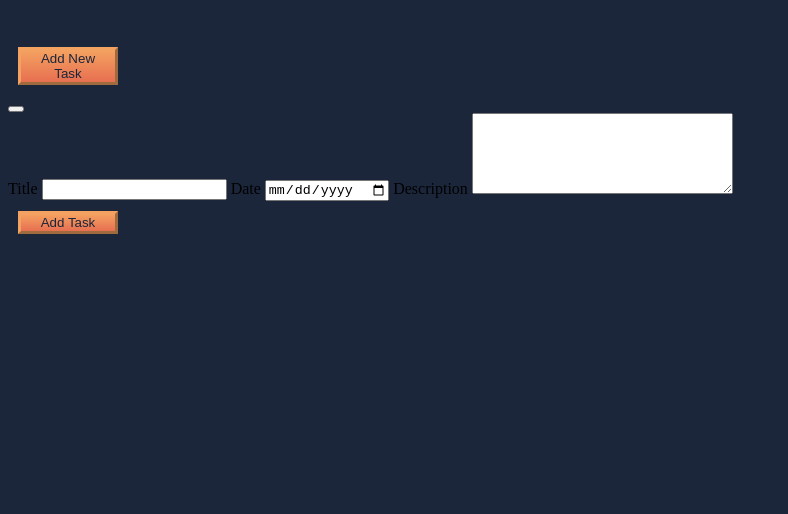
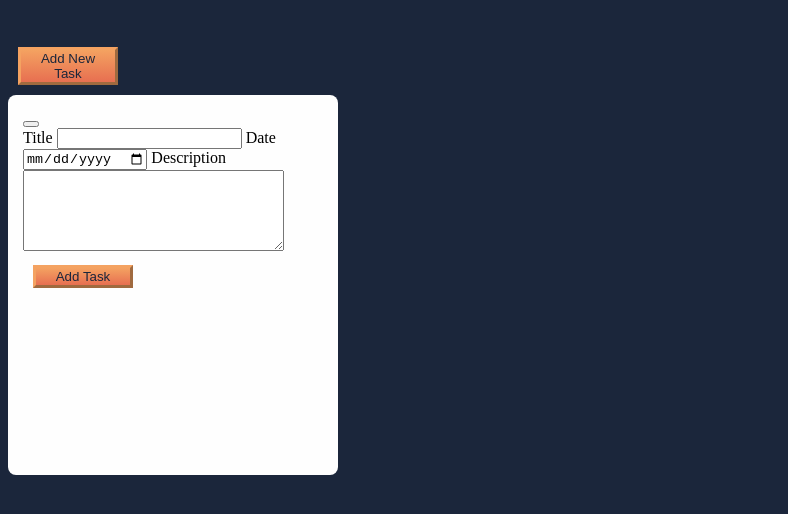
Before and after one commit to ANKIT-stack-glitch/Todo-App, a plain HTML site: page index.html in a window 1280 px wide. Shown: the part 60-574 px from the top of the page, without its empty margins (0-788 px from the left). Drawn offline with Linux system fonts and the light colour scheme.

Commit message:
tweak form and dialog border radius and background colors

```diff
--- a/styles.css
+++ b/styles.css
@@ -42,3 +42,17 @@ h1 {
 .btn:hover {
   background-image: linear-gradient(#e76f51, #d62828);
 }
+.task-form {
+  background-color: var(--white);
+  border-radius: 8px; /* slight increase */
+  padding: 15px;
+  width: 300px;
+  height: 350px;
+  /* rest unchanged */
+}
+
+#confirm-close-dialog {
+  padding: 10px;
+  margin: 10px auto;
+  border-radius: 20px; /* subtle rounding */
+}
```
